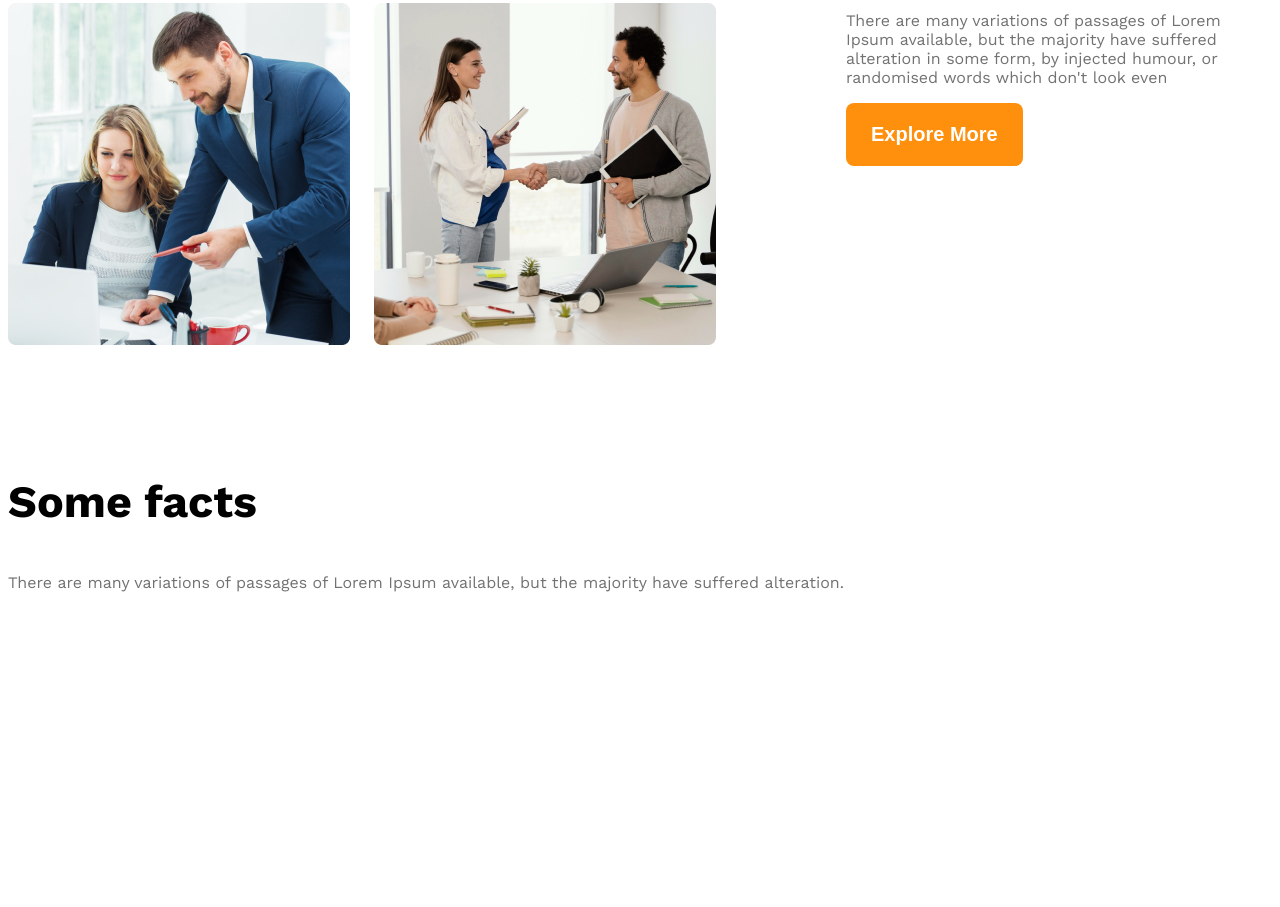
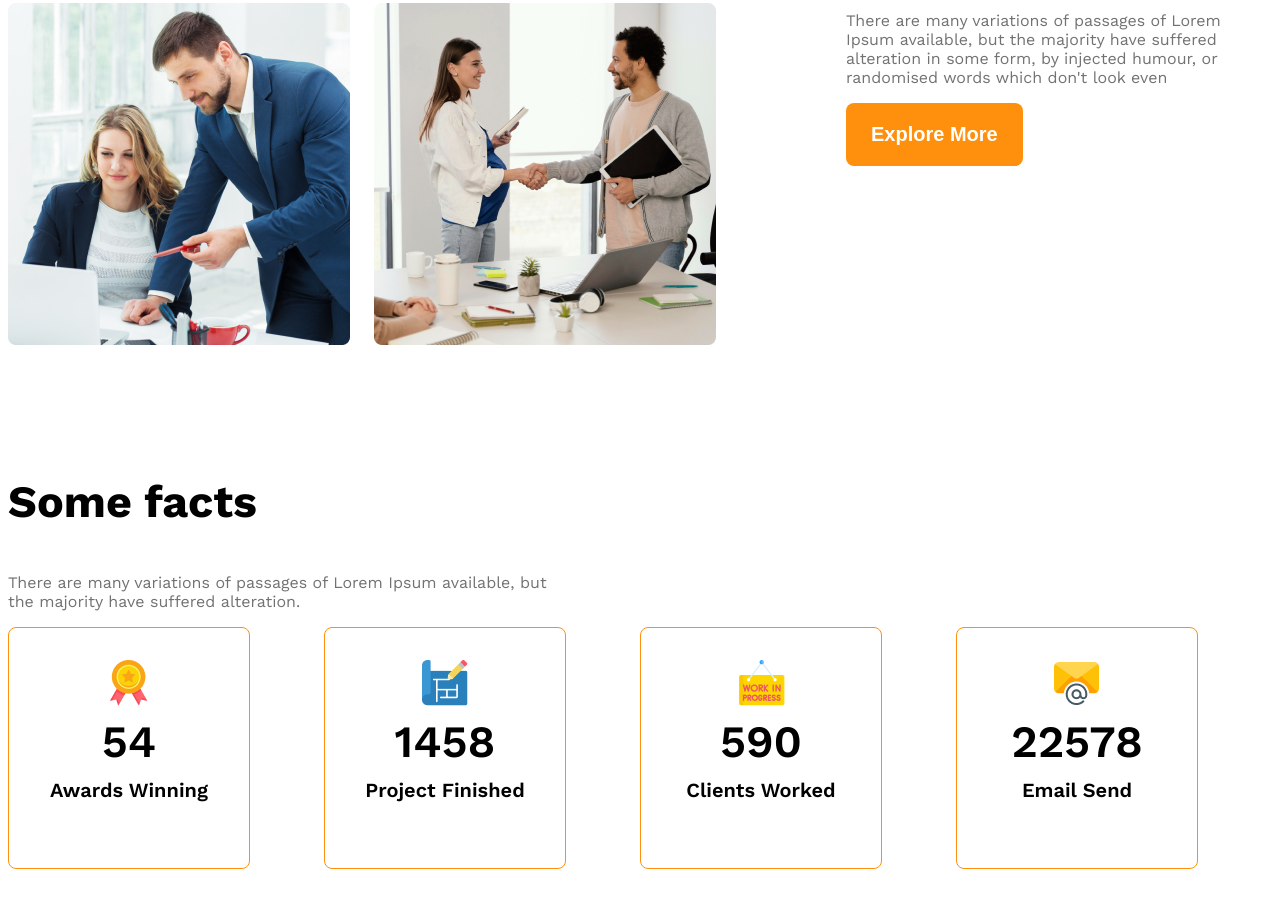
Before and after one commit to reazsohag91/g3-architects-website, a plain HTML site: page index.html in a window 1280 px wide. Shown: the part 1677-2584 px from the top of the page. Before the commit the page ends 2399 px from the top, so only its background shows below. Drawn offline with nearby package versions, Linux system fonts and the light colour scheme.

Commit message:
added some fact section and decorated it

```diff
--- a/index.html
+++ b/index.html
@@ -51,8 +51,38 @@
         <!-- feature section -->
          <section>
             <h3 class="section-title">Some facts</h3>
-            <p class="text-light-gray">There are many variations of passages of Lorem Ipsum available, but the majority have suffered alteration.</p>
+            <p class="text-light-gray fect-description">There are many variations of passages of Lorem Ipsum available, but the majority have suffered alteration.</p>
             <div class="facts-container">
+
+                 <div class="fact-card disply-flex">
+                    <div>
+                        <img src="/images/icons/ribon.png" alt="" class="fact-icon">
+                    <h4 class="fact-number">54</h4>
+                    <h5 class="fact-name">Awards Winning</h5>
+                    </div>
+                </div>
+
+                <div class="fact-card disply-flex">
+                  <div>
+                      <img src="/images/icons/projects.png" alt="" class="fact-icon">
+                    <h4 class="fact-number">1458</h4>
+                    <h5 class="fact-name">Project Finished</h5>
+                  </div>
+                </div>
+                <div class="fact-card disply-flex">
+                    <div>
+                        <img src="/images/icons/customers.png" alt="" class="fact-icon">
+                    <h4 class="fact-number">590</h4>
+                    <h5 class="fact-name">Clients Worked</h5>
+                    </div>
+                </div>
+                <div class="fact-card disply-flex">
+                   <div>
+                     <img src="/images/icons/email.png" alt="" class="fact-icon">
+                    <h4 class="fact-number">22578</h4>
+                    <h5 class="fact-name">Email Send</h5>
+                   </div>
+                </div>
 
             </div>
 
--- a/styles/architects.css
+++ b/styles/architects.css
@@ -111,6 +111,38 @@ main > section {
 #quick-list{
     font-weight: 500;
 }
+/* some facts related style */
+.fact-card{
+    border: 1px solid #FF900E;
+    width: 240px ;
+    height: 240px;
+    border-radius: 8px;
+    align-items: center;
+    justify-content: center;
+    text-align: center;
+}
+.facts-container{
+    display: grid;
+    grid-template-columns: repeat(4,1fr);
+
+}
+.fact-number{
+    font-size: 2.8rem;
+    font-weight: 600;
+    margin-top: 5px;
+    margin-bottom: 10px;
+}
+.fact-name{
+    font-size: 1.25rem;
+    font-weight: 600;
+    margin-top: 10px;
+
+}
+.fect-description{
+    max-width: 540px;
+}
+
+
 /* responsive media query */
 @media screen and (max-width: 576px) {
     .navbar ,
```
